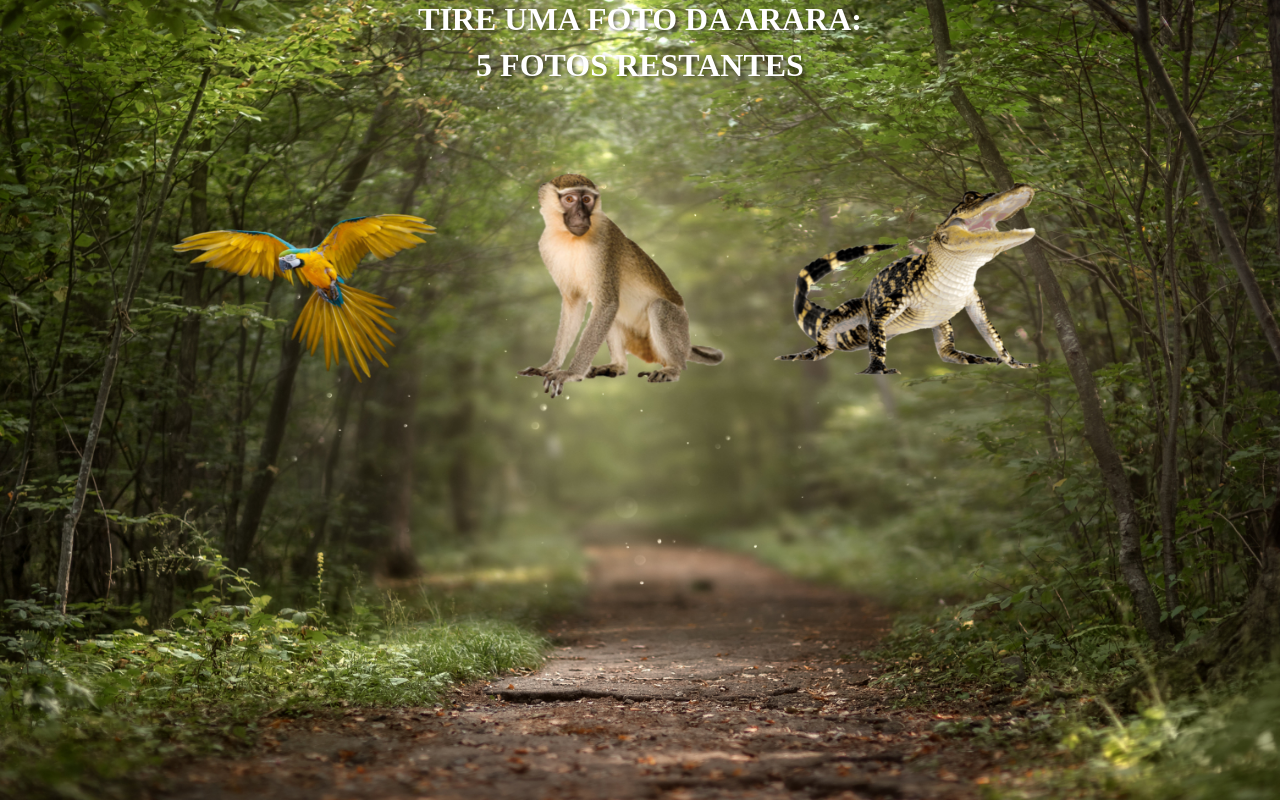
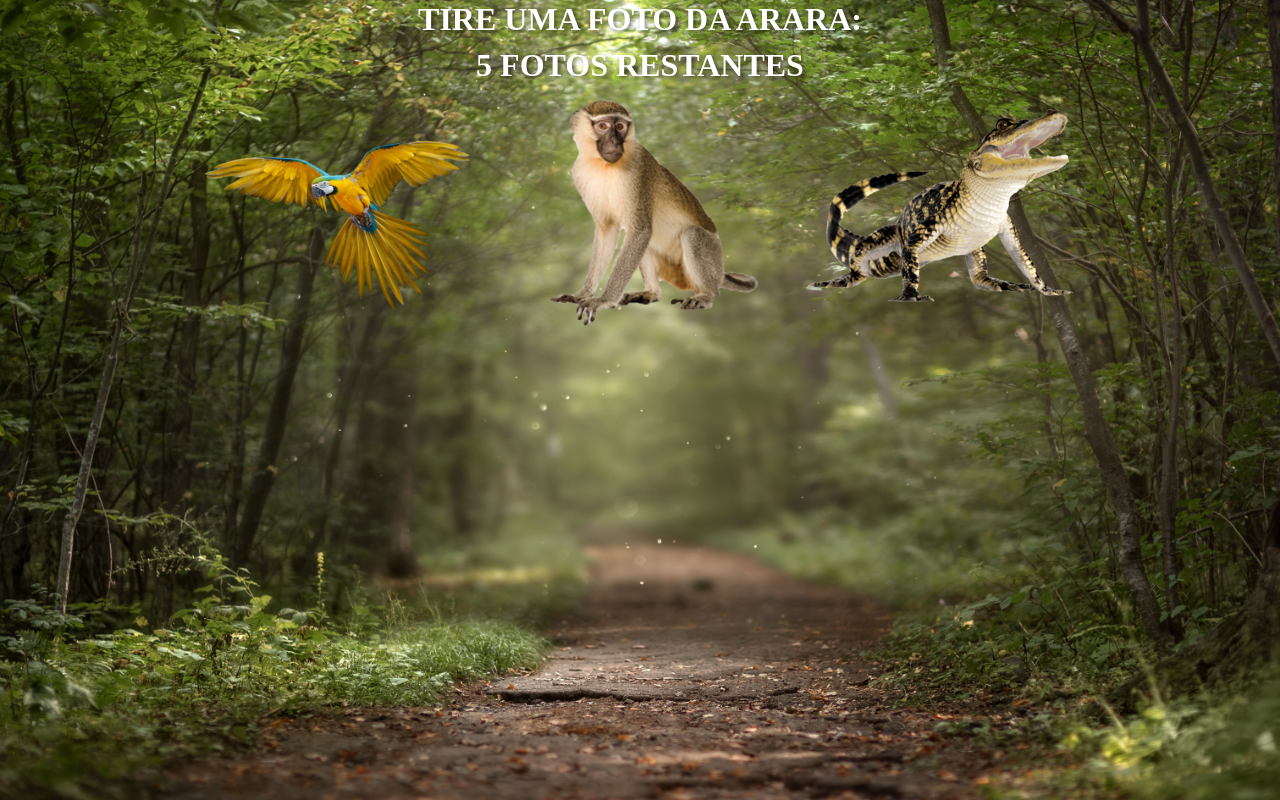
Before and after one commit to Thiagogob/engSoftware-front, a React (Vite) app: page /level2 in a window 1280 px wide. Both pictures are taken after a click on the button "Jogar Fase 2". Built offline with nearby package versions, Linux system fonts and the light colour scheme; a web font is replaced by a local one.

Commit message:
chore remove animation

```diff
--- a/src/pages/Home/level2.jsx
+++ b/src/pages/Home/level2.jsx
@@ -179,16 +179,7 @@ function Level2() {
                                 <h2 className="project-text">{photosLeft} fotos restantes</h2>
                             </div>
                         </div>
-                        <motion.ul className="d-flex justify-content-center"
-                            animate={{
-                                y: [0, 220, 0],
-                                x: [0, -100, 0],
-                            }}
-                            transition={{
-                                duration: 1,
-                                repeat: Infinity,
-                                ease: "easeInOut",
-                            }}>
+                        <ul className="d-flex justify-content-center">
                             {tasks[currentTask].options.map((option) => {
                                 return (
                                     <li className="animal" onClick={() => optionClicked(option.isCorrect)}
@@ -201,7 +192,7 @@ function Level2() {
                                     </li>
                                 );
                             })}
-                        </motion.ul>
+                        </ul>
                     </div>
                 }
             </div>
```
